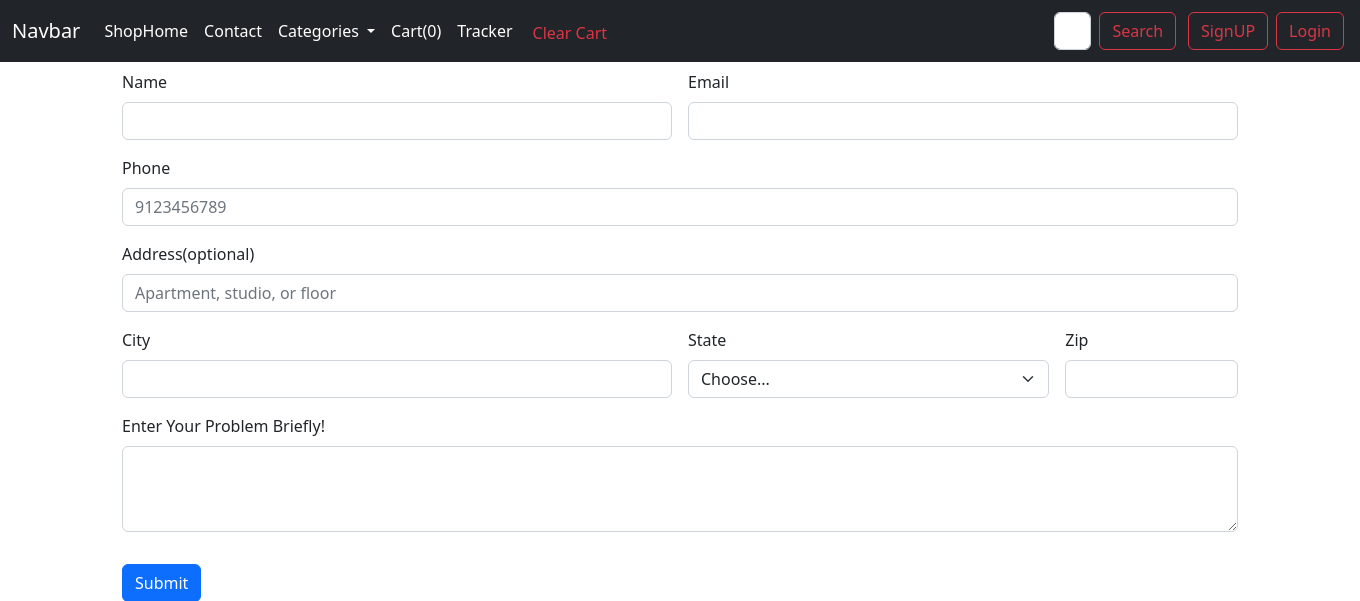
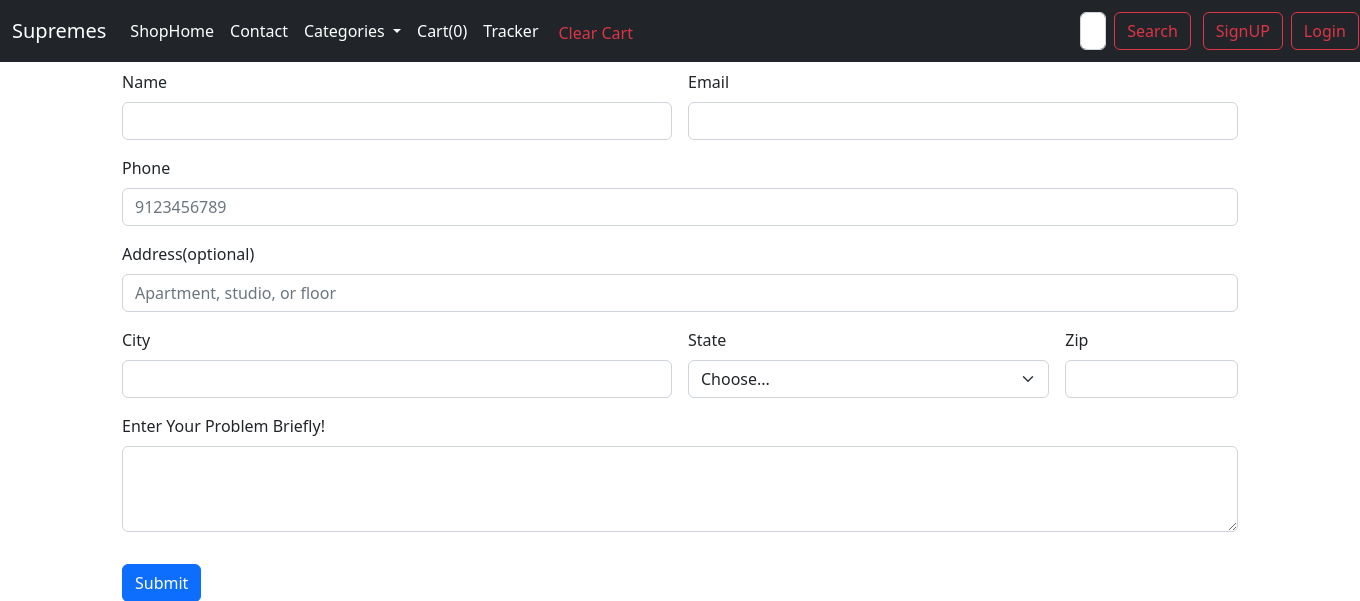
Before and after one commit to Param2506/functional-e-commerce-website, a Django app: page /home/contact/ in a window 1360 px wide. Shown: the top 601 px of the page. Run offline with Django 4.2, Linux system fonts and the light colour scheme.

Commit message:
name changed

```diff
--- a/secondproject/templates/basic.html
+++ b/secondproject/templates/basic.html
@@ -25,7 +25,7 @@
   <body>
     <nav class="navbar navbar-expand-lg bg-dark">
       <div class="container-fluid">
-        <a class="navbar-brand text-white" href="http://127.0.0.1:8000/">Navbar</a>
+        <a class="navbar-brand text-white" href="http://127.0.0.1:8000/">Supremes</a>
         <button class="navbar-toggler" type="button" data-bs-toggle="collapse" data-bs-target="#navbarSupportedContent" aria-controls="navbarSupportedContent" aria-expanded="false" aria-label="Toggle navigation">
           <span class="navbar-toggler-icon"></span>
         </button>
```
